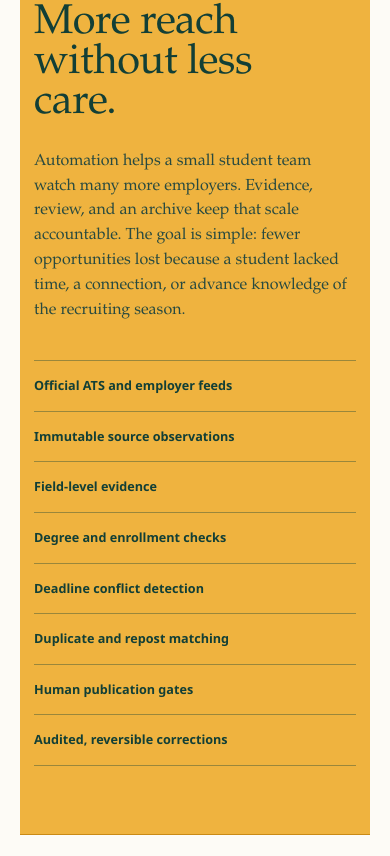
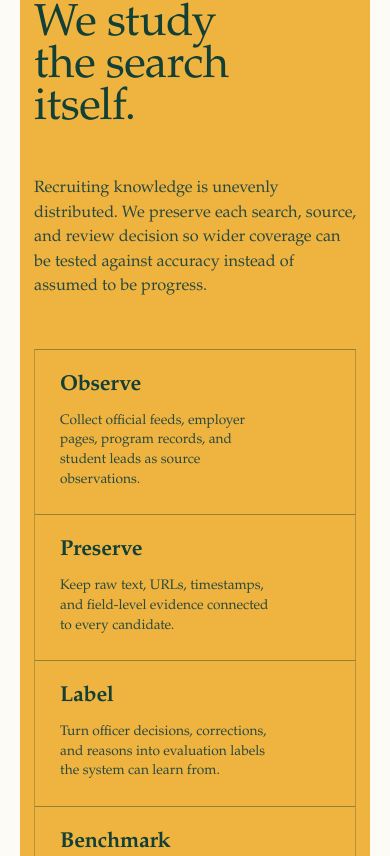
Before and after one commit to austinesparza/csulb-biotech-career-hub, a Next.js app: page /about in a window 390 px wide. Shown: the part 3528-4384 px from the top of the page. Built offline with nearby package versions, Linux system fonts and the light colour scheme.

Commit message:
Frame ML research and refine internship outcomes

```diff
--- a/src/app/about/page.tsx
+++ b/src/app/about/page.tsx
@@ -13,6 +13,15 @@ const SYSTEM_MEMORY = [
   ['Preserve the season', 'Employer, role family, month first seen, audience, deadline language, and review outcome become a record we can study.'],
   ['Learn what repeats', 'Earlier cycles help us decide when to search, which programs tend to return, and what deserves another look.'],
   ['Measure the model', 'Predictions are tested against later seasons. A current employer source still decides what is open and who can apply.'],
+] as const;
+
+const RESEARCH_METHODS = [
+  ['Observe', 'Collect official feeds, employer pages, program records, and student leads as source observations.'],
+  ['Preserve', 'Keep raw text, URLs, timestamps, and field-level evidence connected to every candidate.'],
+  ['Label', 'Turn officer decisions, corrections, and reasons into evaluation labels the system can learn from.'],
+  ['Benchmark', 'Compare every candidate method against the same labeled cases and must-not-miss roles.'],
+  ['Learn', 'Let models reorder search and review work only after they outperform the deterministic baseline.'],
+  ['Audit', 'Track misses, precision, source yield, drift, and the exact model and taxonomy version used.'],
 ] as const;
 
 export default function AboutPage() {
@@ -68,26 +77,26 @@ export default function AboutPage() {
         </div>
       </section>
 
-      <section className="about-tools">
-        <div className="site-wrap about-tools-grid">
-          <div>
-            <h2>More reach without less care.</h2>
+      <section className="about-methods" aria-labelledby="methods-title">
+        <div className="site-wrap">
+          <header className="about-methods-intro">
+            <h2 id="methods-title">We study the search itself.</h2>
             <p>
-              Automation helps a small student team watch many more employers. Evidence,
-              review, and an archive keep that scale accountable. The goal is simple:
-              fewer opportunities lost because a student lacked time, a connection, or
-              advance knowledge of the recruiting season.
+              Recruiting knowledge is unevenly distributed. We preserve each search,
+              source, and review decision so wider coverage can be tested against accuracy
+              instead of assumed to be progress.
             </p>
+          </header>
+          <div className="about-method-grid">
+            {RESEARCH_METHODS.map(([title, body]) => (
+              <article key={title}><h3>{title}</h3><p>{body}</p></article>
+            ))}
           </div>
-          <div className="about-tool-list" aria-label="Career Hub capabilities">
-            <span>Official ATS and employer feeds</span>
-            <span>Immutable source observations</span>
-            <span>Field-level evidence</span>
-            <span>Degree and enrollment checks</span>
-            <span>Deadline conflict detection</span>
-            <span>Duplicate and repost matching</span>
-            <span>Human publication gates</span>
-            <span>Audited, reversible corrections</span>
+          <div className="about-experiment" aria-label="Machine learning research plan">
+            <div><span>Current baseline</span><strong>Rules, taxonomy, and BM25 retrieval</strong></div>
+            <div><span>Next controlled study</span><strong>Compare general, budget, and biomedical embedders</strong></div>
+            <div><span>Promotion gate</span><strong>Higher recall, bounded precision loss, and no new total misses</strong></div>
+            <div><span>Publication boundary</span><strong>An officer still decides what reaches students</strong></div>
           </div>
         </div>
       </section>
--- a/src/app/eligibility/page.tsx
+++ b/src/app/eligibility/page.tsx
@@ -9,12 +9,12 @@ const SIGNALS = [
 ] as const;
 
 const CHECKS = [
-  ['The project', 'What problem will you help solve?'],
-  ['The ownership', 'What will be yours to run, build, analyze, or deliver?'],
-  ['The skills', 'Which methods, systems, and decisions will you practice?'],
-  ['The mentorship', 'Who will review your work, and how often?'],
-  ['The practical fit', 'Do the pay, timing, location, and requirements work for you?'],
-  ['The evidence', 'Does the live employer posting support every important claim?'],
+  ['Technical depth', 'Will you practice a method enough to become trusted with it?'],
+  ['Useful output', 'Will you leave behind a result, workflow, analysis, or decision?'],
+  ['Transferable skill', 'Will the capability matter beyond one platform, lab, or company?'],
+  ['Visible contribution', 'Will people who understand the work see what you contributed?'],
+  ['A clear story', 'Can you explain the problem, your reasoning, and what changed?'],
+  ['Future options', 'Could the role lead to a return offer, referral, publication, or stronger next move?'],
 ] as const;
 
 const RESOURCES = [
@@ -111,7 +111,7 @@ export default function PreparationPage() {
           />
         </div>
         <div className="prepare-choice-copy">
-          <h2 id="choice-title">Choose the project before the logo.</h2>
+          <h2 id="choice-title">Choose what the role will leave you with.</h2>
           <div className="prepare-check-grid">
             {CHECKS.map(([title, body]) => (
               <article key={title}><h3>{title}</h3><p>{body}</p></article>
--- a/src/app/globals.css
+++ b/src/app/globals.css
@@ -619,12 +619,21 @@ body {
 .about-memory-copy article:first-of-type { margin-top: 30px; border-top: 1px solid var(--line-strong); }
 .about-memory-copy h3 { color: var(--teal-deep); font-family: var(--sans); font-size: .88rem; text-transform: uppercase; }
 .about-memory-copy p { margin: 6px 0 0; color: var(--ink-soft); font-family: var(--serif); font-size: .88rem; }
-.about-tools { border-block: 1px solid #ca8a16; background: #efb33f; }
-.about-tools-grid { display: grid; grid-template-columns: minmax(0, 1fr) minmax(380px, .9fr); gap: clamp(46px, 8vw, 110px); align-items: center; min-height: 470px; padding-block: 68px; }
-.about-tools h2 { max-width: 12ch; color: #123f36; font-size: clamp(2.6rem, 4.4vw, 4.6rem); font-weight: 500; line-height: .96; }
-.about-tools p { max-width: 48ch; margin-top: 25px; color: #284a40; font-family: var(--serif); }
-.about-tool-list { display: grid; grid-template-columns: repeat(2, minmax(0, 1fr)); border-top: 1px solid rgba(18,63,54,.38); }
-.about-tool-list span { padding: 15px 10px 15px 0; border-bottom: 1px solid rgba(18,63,54,.38); color: #123f36; font-size: .79rem; font-weight: 750; }
+.about-methods { border-block: 1px solid #ca8a16; background: #efb33f; }
+.about-methods > div { padding-block: 68px 74px; }
+.about-methods-intro { display: grid; grid-template-columns: minmax(0, 1.08fr) minmax(340px, .92fr); gap: clamp(46px, 8vw, 110px); align-items: end; }
+.about-methods h2 { max-width: 11ch; color: #123f36; font-size: clamp(2.8rem, 4.7vw, 4.9rem); font-weight: 500; line-height: .94; }
+.about-methods-intro p { max-width: 48ch; color: #284a40; font-family: var(--serif); font-size: 1.02rem; line-height: 1.5; }
+.about-method-grid { display: grid; grid-template-columns: repeat(3, minmax(0, 1fr)); margin-top: 50px; border-top: 1px solid rgba(18,63,54,.42); border-left: 1px solid rgba(18,63,54,.26); }
+.about-method-grid article { min-height: 172px; padding: 24px 25px; border-right: 1px solid rgba(18,63,54,.26); border-bottom: 1px solid rgba(18,63,54,.42); }
+.about-method-grid h3 { color: #123f36; font-size: 1.35rem; font-weight: 600; }
+.about-method-grid p { max-width: 31ch; margin-top: 15px; color: #284a40; font-family: var(--serif); font-size: .86rem; line-height: 1.42; }
+.about-experiment { display: grid; grid-template-columns: repeat(4, minmax(0, 1fr)); margin-top: 26px; border-block: 1px solid rgba(18,63,54,.42); }
+.about-experiment div { min-height: 116px; padding: 18px 20px 18px 0; border-right: 1px solid rgba(18,63,54,.26); }
+.about-experiment div + div { padding-left: 20px; }
+.about-experiment div:last-child { border-right: 0; }
+.about-experiment span { display: block; color: #5f581e; font-family: var(--mono); font-size: .61rem; letter-spacing: .06em; text-transform: uppercase; }
+.about-experiment strong { display: block; max-width: 26ch; margin-top: 10px; color: #123f36; font-family: var(--serif); font-size: .92rem; font-weight: 600; line-height: 1.34; }
 .about-contribute { display: grid; grid-template-columns: minmax(0, 1.2fr) minmax(360px, .8fr); min-height: 480px; margin-block: 72px; padding: 0; border-block: 1px solid var(--line-strong); }
 .about-contribute-image { position: relative; min-height: 480px; overflow: hidden; }
 .about-contribute-image img { object-fit: cover; object-position: center 52%; filter: saturate(1.06) contrast(1.04); }
@@ -641,8 +650,11 @@ body {
   .about-hero { grid-template-columns: 1fr; min-height: auto; }
   .about-system-grid { grid-template-columns: repeat(2, 1fr); }
   .about-system-grid article:nth-child(3) { border-top: 1px solid rgba(255,255,255,.18); }
-  .about-memory, .about-tools-grid, .about-contribute { grid-template-columns: 1fr; }
-  .about-tools-grid { gap: 38px; }
+  .about-memory, .about-contribute { grid-template-columns: 1fr; }
+  .about-methods-intro { grid-template-columns: 1fr; align-items: start; }
+  .about-method-grid { grid-template-columns: repeat(2, minmax(0, 1fr)); }
+  .about-experiment { grid-template-columns: repeat(2, minmax(0, 1fr)); }
+  .about-experiment div:nth-child(2) { border-right: 0; }
 }
 
 @media (max-width: 640px) {
@@ -656,7 +668,10 @@ body {
   .about-memory { padding-block: 44px; }
   .about-memory-visual { min-height: 340px; }
   .about-memory-copy { padding: 38px 24px; }
-  .about-tool-list { grid-template-columns: 1fr; }
+  .about-method-grid, .about-experiment { grid-template-columns: 1fr; }
+  .about-method-grid article { min-height: auto; }
+  .about-experiment div, .about-experiment div + div { min-height: auto; padding: 17px 0; border-right: 0; border-bottom: 1px solid rgba(18,63,54,.26); }
+  .about-experiment div:last-child { border-bottom: 0; }
 }
 
 /* Audience and calendar tools */
```
Also changed, not shown: 2 other files (tests, documents, lock files or other folders).
